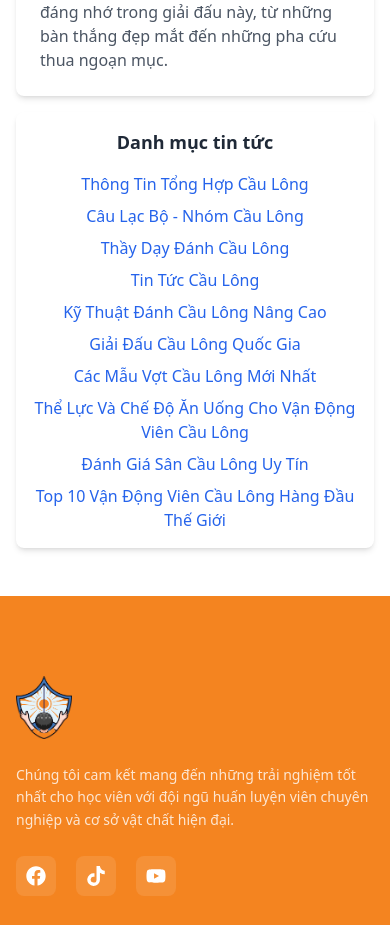
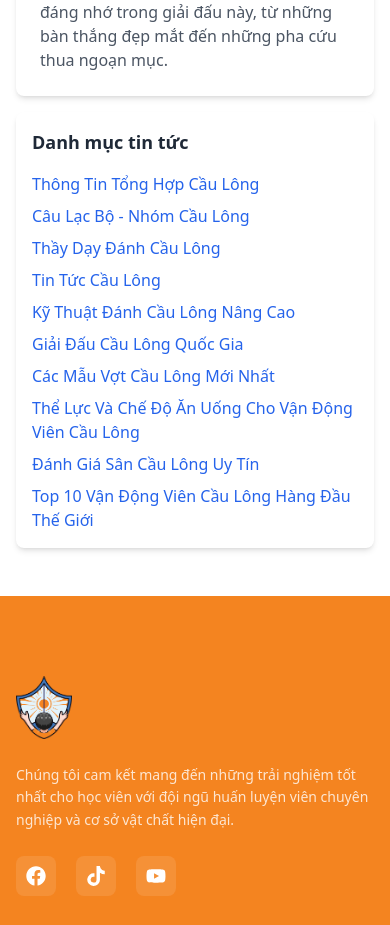
Before and after one commit to LygazGaming/david-education, a Next.js app: page /news/1 in a window 390 px wide. Shown: the part 1724-2649 px from the top of the page. Built offline with nearby package versions, Linux system fonts and the light colour scheme.

Commit message:
Update căn lề trái đối với tin tức mobile

```diff
--- a/src/components/CategoryMenu.js
+++ b/src/components/CategoryMenu.js
@@ -17,11 +17,11 @@ const categories = [
 const CategoryMenu = () => {
   return (
     <div className="bg-white p-4 rounded-lg shadow-md">
-      <h2 className="text-lg font-bold mb-4 text-gray-800 text-center md:text-left">Danh mục tin tức</h2>
+      <h2 className="text-lg font-bold mb-4 text-gray-800 text-left">Danh mục tin tức</h2> {/* Căn lề trái */}
       <ul className="space-y-2">
         {categories.map(category => (
           <li key={category.id}>
-            <Link href={category.path} className="block text-blue-600 hover:underline transition-colors duration-200 text-center md:text-left">
+            <Link href={category.path} className="block text-blue-600 hover:underline transition-colors duration-200 text-left"> {/* Căn lề trái */}
               {category.name}
             </Link>
           </li>
```
